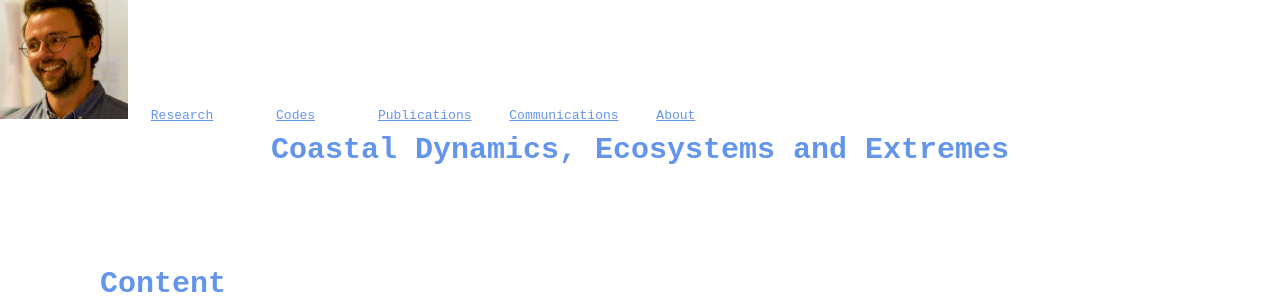
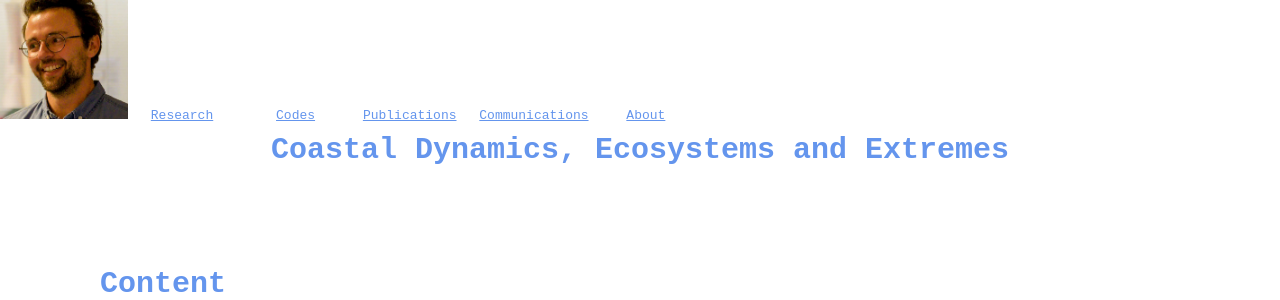
Before and after one commit to pierrechabert/pierrechabert.github.io, a Jekyll site: the page index.html, which Jekyll copies as it is, in a window 1280 px wide. Shown: the part 435-735 px from the top of the page. Built offline with Jekyll 4.4.1, drawn with Linux system fonts in a browser that asks for light colours.

Commit message:
Update index.html

```diff
--- a/index.html
+++ b/index.html
@@ -39,7 +39,7 @@
     <img src="Image-pchabert.png"  width="10%">
         <a href="https://pierrechabert.github.io/Research"  class="center-fit" style="color:cornflowerblue; margin:15px; text-align:center">Research</a>
         <a href="https://github.com/pierrechabert"  class="center-fit" style="color:cornflowerblue; margin:40px; text-align:center">Codes</a>
-        <a href="https://pierrechabert.github.io/Publications" style="color:cornflowerblue; margin:15px; text-align:center">Publications</a>
+        <a href="https://pierrechabert.github.io/Publications" style="color:cornflowerblue; margin:auto; text-align:center">Publications</a>
         <a href="https://pierrechabert.github.io/Communications" style="color:cornflowerblue; margin:15px; text-align:center">Communications</a>
         <a href="https://pierrechabert.github.io/About" style="color:cornflowerblue; margin:15px; text-align:center">About</a>
 <!-- About contains CV; Communications contains presentations etc... logo -->
```
